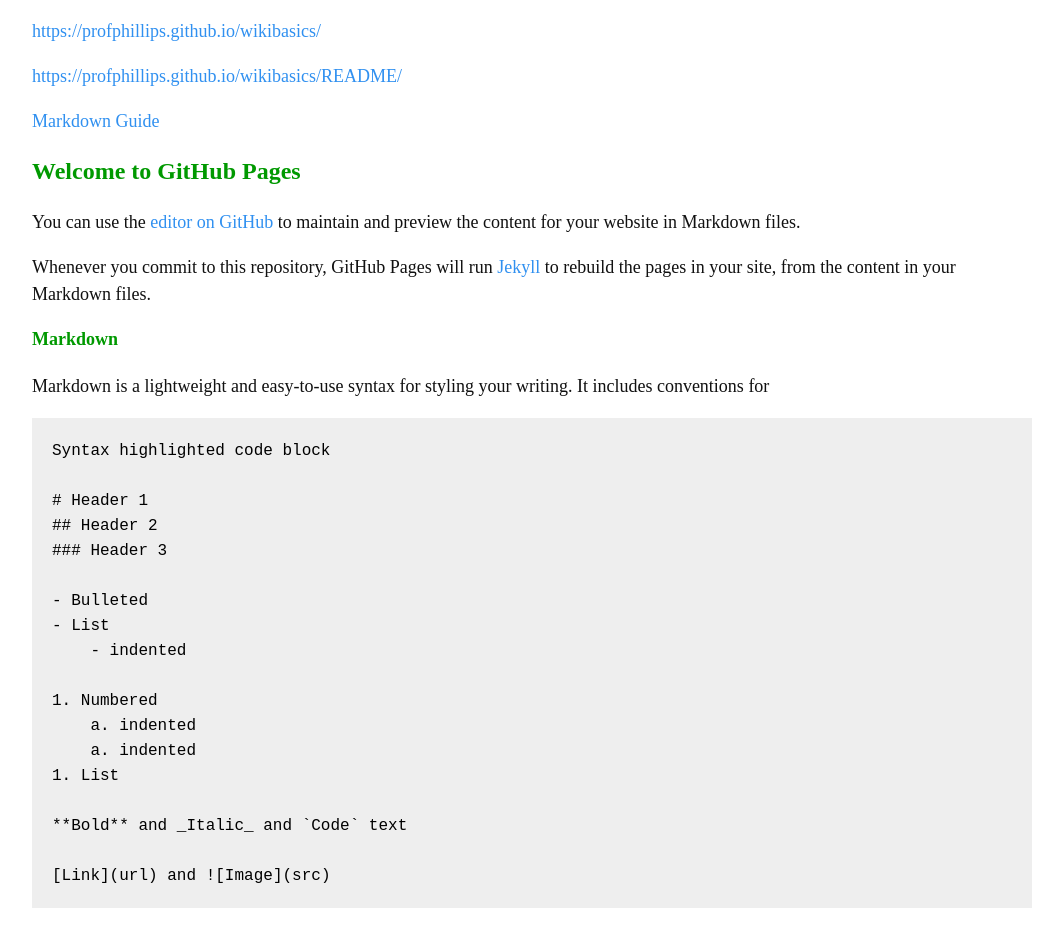
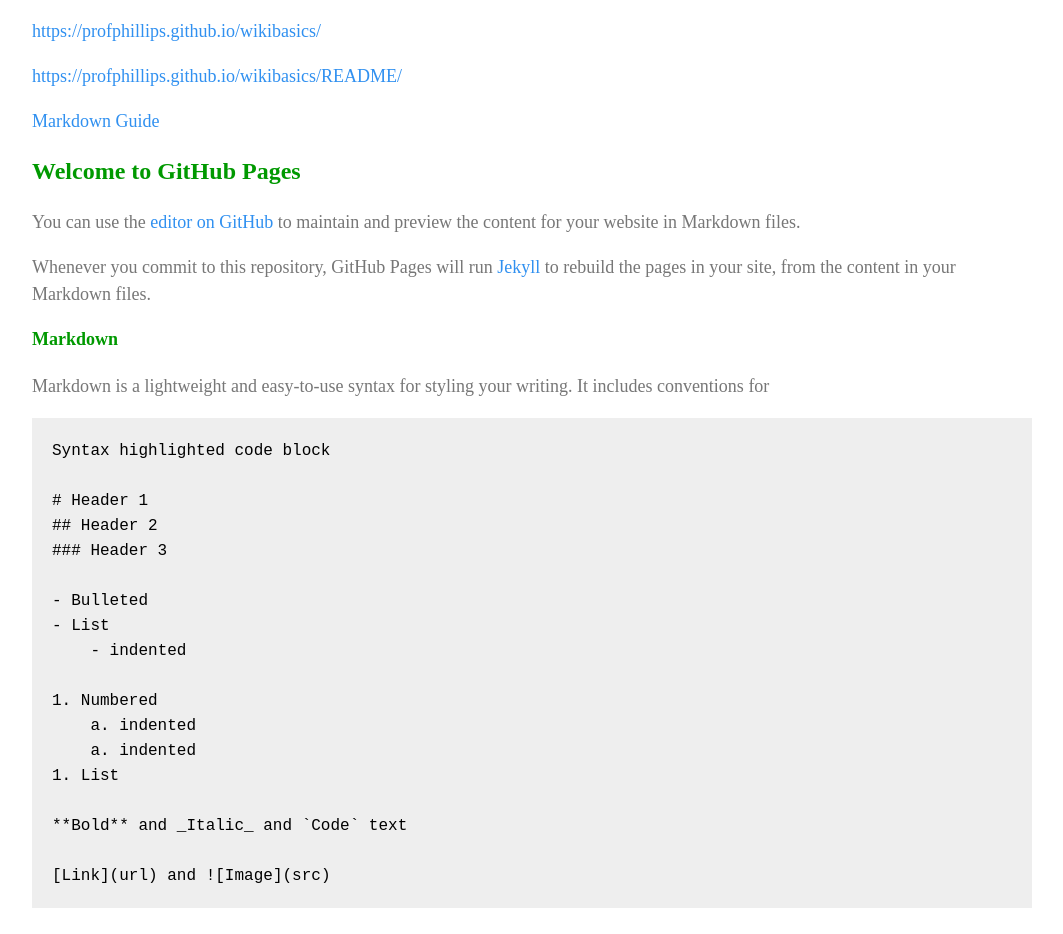
Before and after one commit to profphillips/wikibasics, a Jekyll site: the page built from README.md, in a window 1280 px wide. Shown: the top 934 px of the page, without its empty margins (108-1171 px from the left). Built offline with Jekyll 4.4.1, drawn with Linux system fonts in a browser that asks for light colours.

Commit message:
Update style.scss

```diff
--- a/assets/css/style.scss
+++ b/assets/css/style.scss
@@ -2,7 +2,7 @@
 ---
 $container-max-width: 1000px;
 $body-background: #fff;
-$body-foreground: #111;
+$body-foreground: #777;
 //$body-font-family: 'Monaco, "Bitstream Vera Sans Mono", "Lucida Console", Terminal, monospace';
 //$body-font-family: '"Times New Roman", Times, "Alternate System Font", serif';
 $body-font-family: 'Cambria, Garamond, serif';
```
